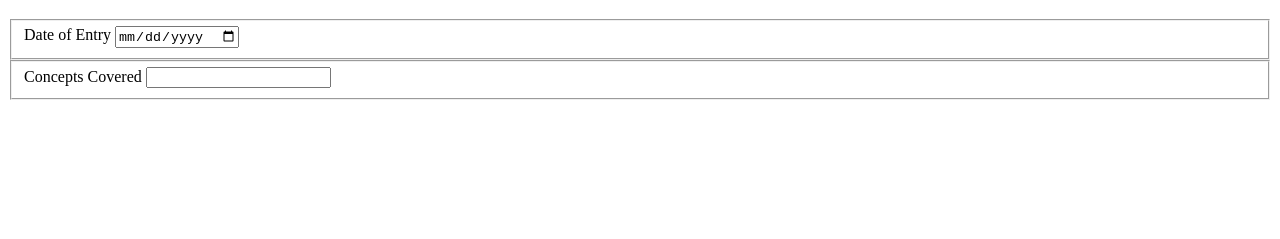
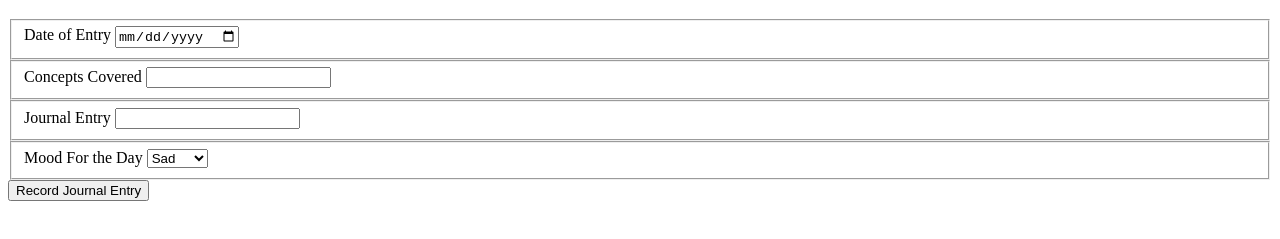
Before and after one commit to ashwinp94/DailyJournal1, a plain HTML site: page src/index.html in a window 1280 px wide. Shown: the part 61-300 px from the top of the page. Drawn offline with Linux system fonts and the light colour scheme; files that its build step writes are made by us from their sources.

Commit message:
Near final copy

```diff
--- a/src/index.html
+++ b/src/index.html
@@ -19,6 +19,19 @@
             <label for="concepts">Concepts Covered</label>
             <input type="concepts" name="conceptsType" id="conceptstopic">
         </fieldset>
+        <fieldset>
+            <label for="journalentry">Journal Entry</label>
+            <input type="entry" name="JournalEntry" id="JournalEntry">
+        </fieldset>
+        <fieldset>
+            <label for="mood">Mood For the Day</label>
+            <select>
+                <option value="sad">Sad</option>
+                <option value="mad">Mad</option>
+                <option value="happy">Happy</option>
+            </select>
+        </fieldset>
+        <button>Record Journal Entry</button>
     </form>
 </body>
 </html>
```
